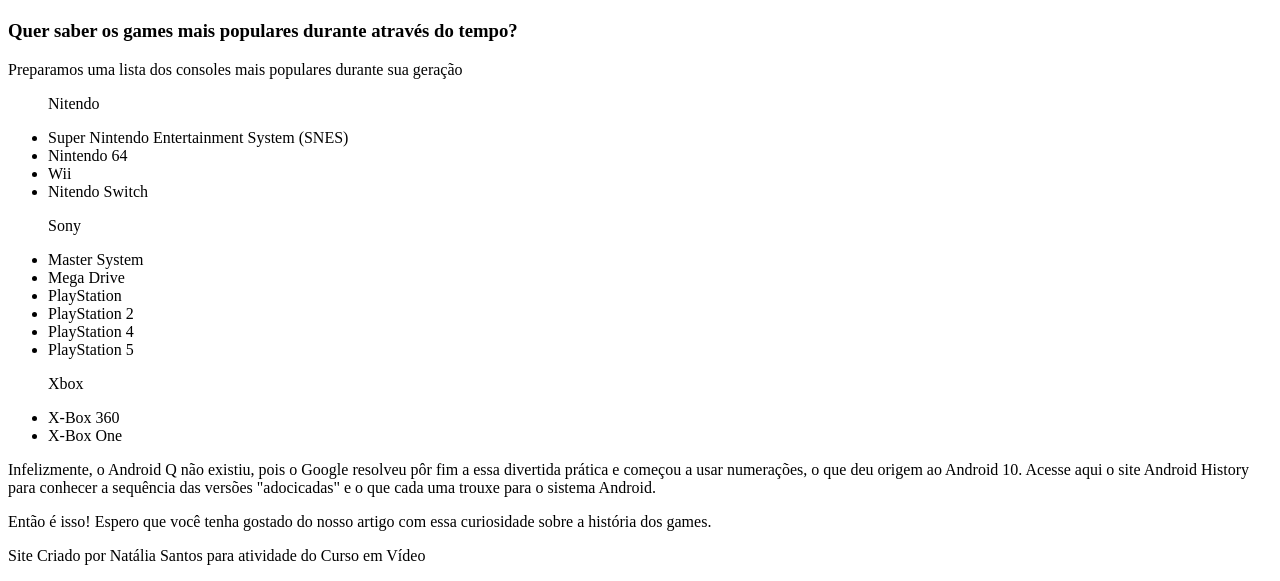
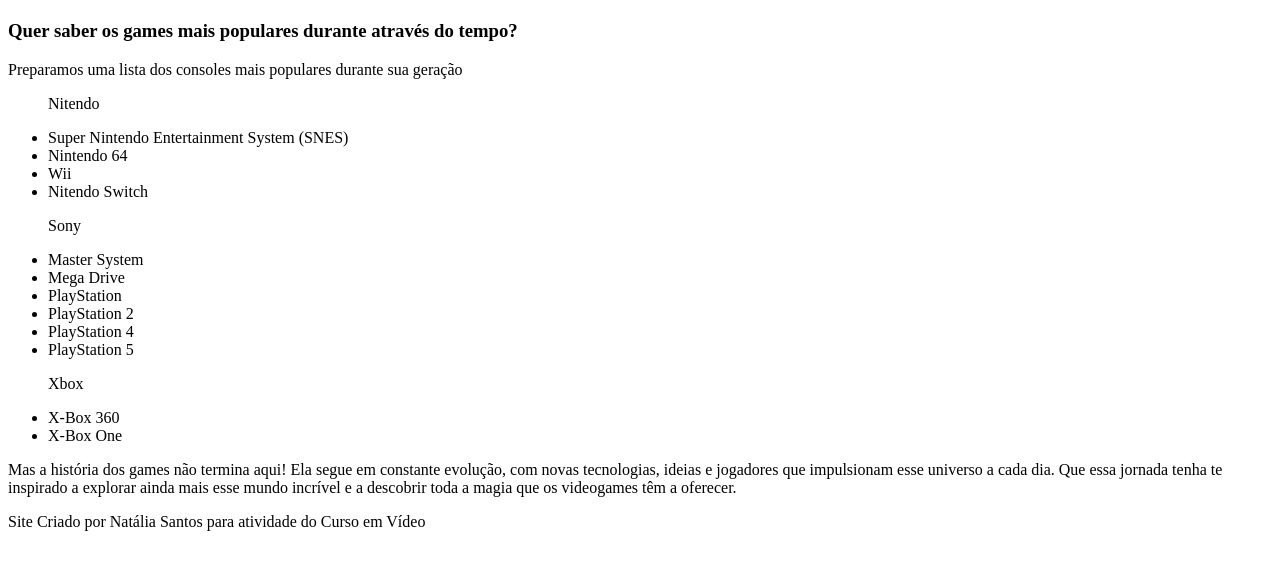
Before and after one commit to NataliaBento/Aulas-HTMLCSS, a plain HTML site: page ProjetoHTML-CSS/ProjetoHTMLCSS.html in a window 1280 px wide. Shown: the part 2236-2817 px from the top of the page. After the commit the page ends 2783 px from the top, so only its background shows below. Drawn offline with Linux system fonts and the light colour scheme.

Commit message:
feat: atualização de conteudo do site no últim paragrafo antes do footer

```diff
--- a/ProjetoHTML-CSS/ProjetoHTMLCSS.html
+++ b/ProjetoHTML-CSS/ProjetoHTMLCSS.html
@@ -79,15 +79,9 @@
                 <p>Xbox</p>
                 <li>X-Box 360</li>
                 <li>X-Box One</li></ul>
+                </aside>
 
-
-            <p>
-                Infelizmente, o Android Q não existiu, pois o Google resolveu pôr fim a essa divertida prática e começou a usar numerações, o que deu origem ao Android 10.
-                Acesse aqui o site Android History para conhecer a sequência das versões "adocicadas" e o que cada uma trouxe para o sistema Android.
-            </p>
-        </aside>
-
-        <p>Então é isso! Espero que você tenha gostado do nosso artigo com essa curiosidade sobre a história dos games.</p>
+                <p>Mas a história dos games não termina aqui! Ela segue em constante evolução, com novas tecnologias, ideias e jogadores que impulsionam esse universo a cada dia. Que essa jornada tenha te inspirado a explorar ainda mais esse mundo incrível e a descobrir toda a magia que os videogames têm a oferecer. </p>
     </main>
     <footer>
         <p> Site Criado por Natália Santos para atividade do Curso em Vídeo</p>
```
